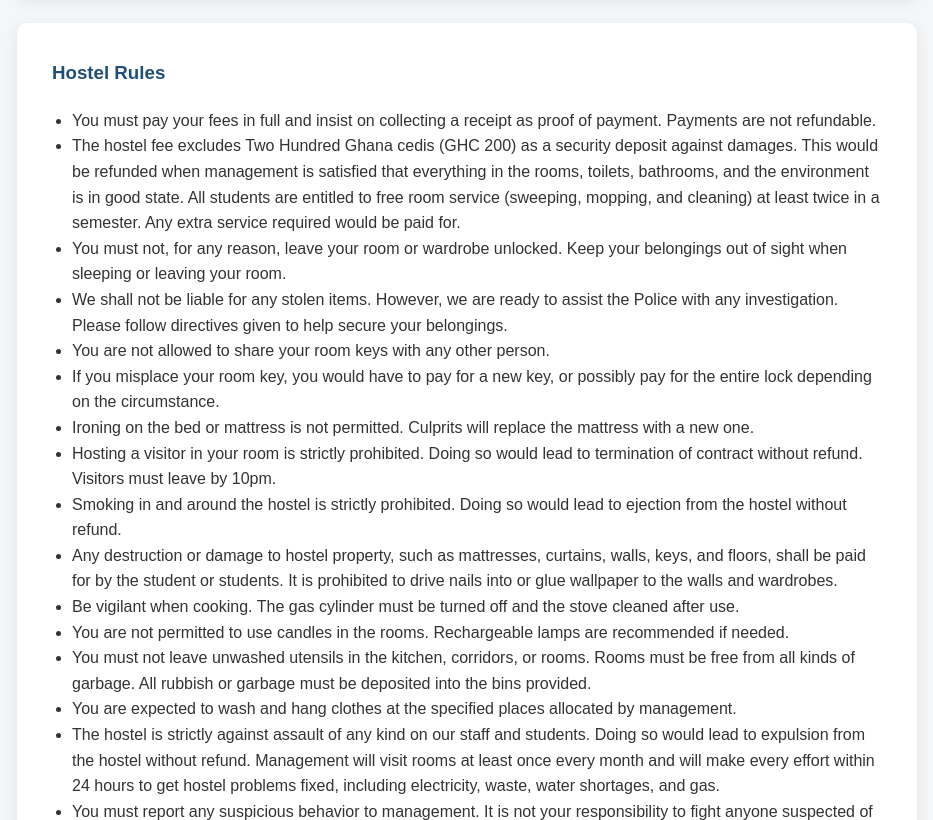
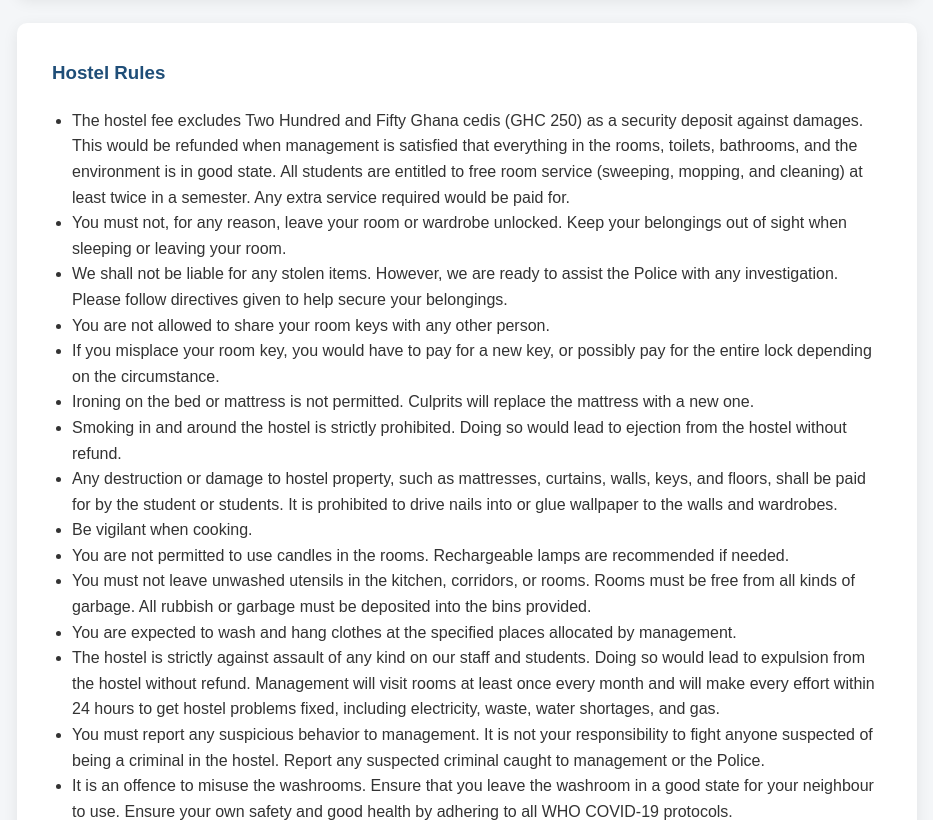
Before and after one commit to Kphama011/Jpounds-Hostel, a plain HTML site: page About.html in a window 1280 px wide. Shown: the part 552-1372 px from the top of the page, without its empty margins (173-1106 px from the left). Drawn offline with Linux system fonts and the light colour scheme.

Commit message:
Update hostel rules

```diff
--- a/About.html
+++ b/About.html
@@ -128,11 +128,7 @@
         <ul>
 
             <li>
-                You must pay your fees in full and insist on collecting a receipt as proof of payment. Payments are not refundable.
-            </li>
-
-            <li>
-                The hostel fee excludes Two Hundred Ghana cedis (GHC 200) as a security deposit against damages. This would be refunded when management is satisfied that everything in the rooms, toilets, bathrooms, and the environment is in good state. All students are entitled to free room service (sweeping, mopping, and cleaning) at least twice in a semester. Any extra service required would be paid for.
+                The hostel fee excludes Two Hundred and Fifty Ghana cedis (GHC 250) as a security deposit against damages. This would be refunded when management is satisfied that everything in the rooms, toilets, bathrooms, and the environment is in good state. All students are entitled to free room service (sweeping, mopping, and cleaning) at least twice in a semester. Any extra service required would be paid for.
             </li>
 
             <li>
@@ -155,9 +151,6 @@
                 Ironing on the bed or mattress is not permitted. Culprits will replace the mattress with a new one.
             </li>
 
-            <li>
-                Hosting a visitor in your room is strictly prohibited. Doing so would lead to termination of contract without refund. Visitors must leave by 10pm.
-            </li>
 
             <li>
                 Smoking in and around the hostel is strictly prohibited. Doing so would lead to ejection from the hostel without refund.
@@ -168,7 +161,7 @@
             </li>
 
             <li>
-                Be vigilant when cooking. The gas cylinder must be turned off and the stove cleaned after use.
+                Be vigilant when cooking.
             </li>
 
             <li>
```
